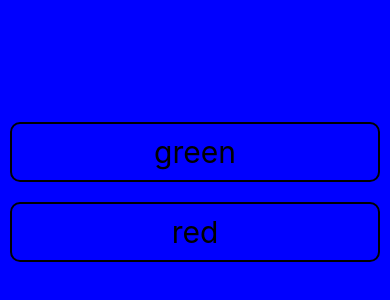
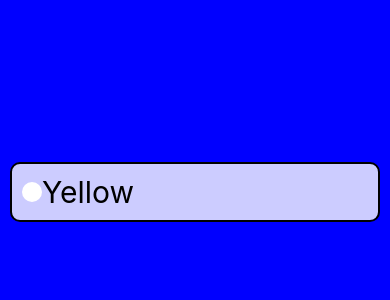
Before and after one commit to gportodev/color-catalog, a React Native app: screen / in a window 390 px wide. Shown: the part 230-530 px from the top of the page. Built offline with nearby package versions, Linux system fonts and the light colour scheme.

Commit message:
TH, THprop, style

```diff
--- a/App.js
+++ b/App.js
@@ -1,15 +1,21 @@
 import React, { useState } from "react";
-import { Text, View, StyleSheet } from "react-native";
+import { Text, View, StyleSheet, TouchableHighlight } from "react-native";
 
 export default function App() {
   const [background, setBackground] = useState("blue")
 
   return (
     <View style={[styles.container, { backgroundColor: background}]}>
-      <Text style={styles.button}
-        onPress={() => setBackground("green")}>green</Text>
-      <Text style={styles.button}
-        onPress={() => setBackground("red")}>red</Text>
+      <TouchableHighlight
+        style={styles.button}
+        onPress={() => setBackground("yellow")}
+        underlayColor="orange"
+      >
+        <View style={styles.row}>
+          <View style={styles.sample} />
+          <Text style={styles.buttonText}>Yellow</Text>
+        </View>
+      </TouchableHighlight>
     </View>
   );
 }
@@ -22,12 +28,25 @@ const styles = StyleSheet.create({
     alignItems: "center"
   },
   button: {
-    fontSize: 30,
     margin: 10,
     padding: 10,
     borderWidth: 2,
     borderRadius: 10,
     alignSelf: "stretch",
+    backgroundColor: "rgba(255,255,255, .8)"
+  },
+  buttonText: {
+    fontSize: 30,
     textAlign: "center"
+  },
+  row: {
+    flexDirection: "row",
+    alignItems: "center"
+  },
+  sample: {
+    height: 20,
+    width: 20,
+    borderRadius: 10,
+    backgroundColor: "white"
   }
 });
```
Also changed, not shown: src/Chap_4/App.js (added, +33 -0 lines).
